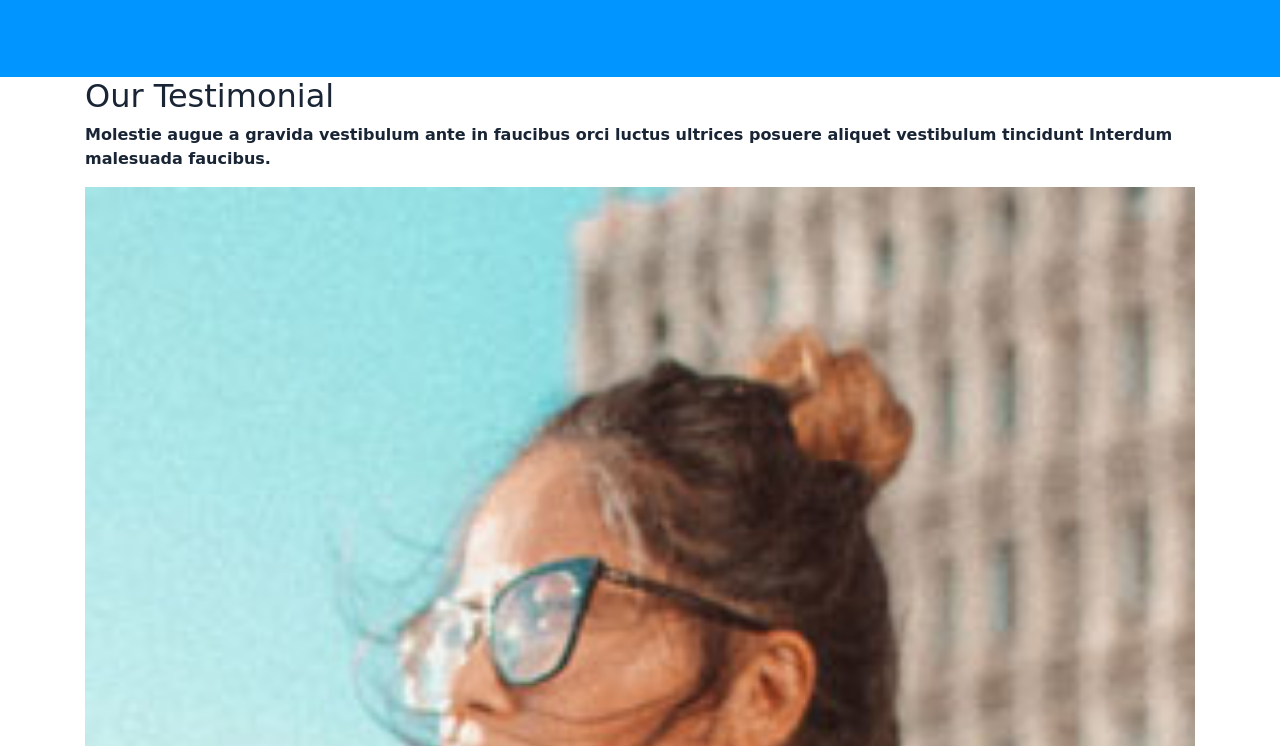
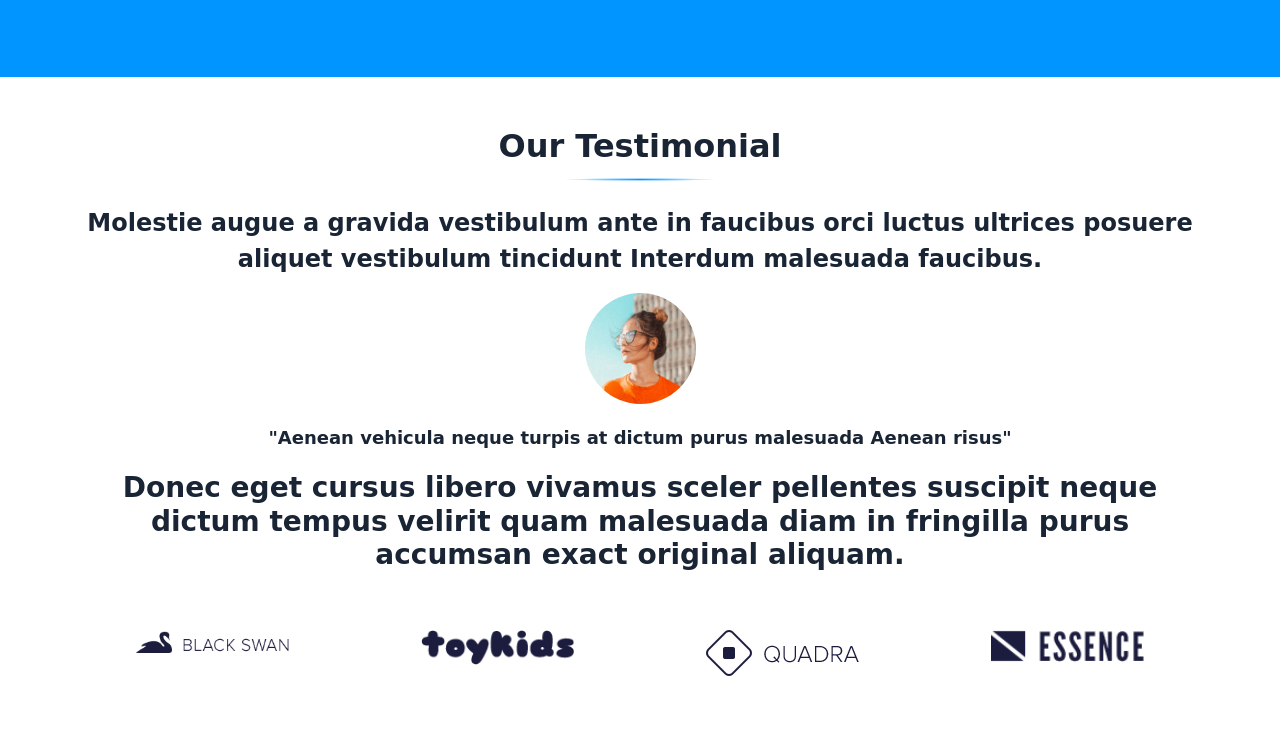
Before and after one commit to nazifa22/netlify, a website: page index.html in a window 1280 px wide. Shown: the part 3034-3780 px from the top of the page. Drawn offline with nearby package versions, Linux system fonts and the light colour scheme; files whose address does not match are found by name; a web font is replaced by a local one.

```diff
--- a/assets/scss/layout/_homepage.scss
+++ b/assets/scss/layout/_homepage.scss
@@ -262,5 +262,55 @@
 }
 
 #testimonial {
+    padding: 50px 0;
+    text-align: center;
 
+    .title-div {
+        @extend %title;
+    }
+
+    .slider {
+        img {
+            width: 10% !important;
+            border-radius: 50%;
+        }
+
+        p {
+            font-size: 18px;
+            margin: 20px 0;
+
+            @include respond-to(smallDevices)
+            {
+                font-size: 16px !important;
+            }
+        }
+
+        h3 {
+            font-weight: bold;
+
+            @include respond-to(smallDevices)
+            {
+                font-size: 22px !important;
+            }
+        }
+    }
+
+    .images {
+        margin: 50px 0 0;
+
+        @include respond-to(smallDevices)
+        {
+            margin: 0px 0 0 !important;
+        }
+
+        img {
+            width: 60%;
+
+            @include respond-to(smallDevices)
+            {
+                margin: 30px 0 0 !important;
+                width: 30% !important;
+            }
+        }
+    }
 }
--- a/index.html
+++ b/index.html
@@ -275,22 +275,38 @@
                 <div class="col">
                     <div id="carouselExampleSlidesOnly" class="carousel slide" data-ride="carousel">
                         <div class="carousel-inner">
-                            <div class="carousel-item active">
-                                <img class="d-block w-100" src="assets/images/img1.jpg" alt="First slide">
+                            <div class="carousel-item active slider">
+                                <img class="w-100 .order-6" src="assets/images/img1.jpg" alt="First slide">
                                 <p>"Aenean vehicula neque turpis at dictum purus malesuada Aenean risus"</p>
                                 <h3>Donec eget cursus libero vivamus sceler pellentes suscipit neque dictum tempus velirit quam malesuada diam in fringilla purus accumsan exact original aliquam.</h3>
                             </div>
-                            <div class="carousel-item">
-                                <img class="d-block w-100" src="assets/images/img2.jpg" alt="Second slide">
+                            <div class="carousel-item slider">
+                                <img class="w-100 .order-6" src="assets/images/img2.jpg" alt="Second slide">
                                 <p>"Aenean vehicula neque turpis at dictum purus malesuada Aenean risus"</p>
                                 <h3>Donec eget cursus libero vivamus sceler pellentes suscipit neque dictum tempus velirit quam malesuada diam in fringilla purus accumsan exact original aliquam.</h3>
                             </div>
-                            <div class="carousel-item">
-                                <img class="d-block w-100" src="assets/images/img3.jpg" alt="Third slide">
+                            <div class="carousel-item slider">
+                                <img class="w-100 .order-6" src="assets/images/img3.jpg" alt="Third slide">
                                 <p>"Aenean vehicula neque turpis at dictum purus malesuada Aenean risus"</p>
                                 <h3>Donec eget cursus libero vivamus sceler pellentes suscipit neque dictum tempus velirit quam malesuada diam in fringilla purus accumsan exact original aliquam.</h3>
                             </div>
                         </div>
+                    </div>
+                </div>
+            </div>
+            <div class="images">
+                <div class="row">
+                    <div class="col-md-3 col-lg-3 col-sm-12 col-12">
+                        <img src="assets/images/1.png" alt="logo">
+                    </div>
+                    <div class="col-md-3 col-lg-3 col-sm-12 col-12">
+                        <img src="assets/images/2.png" alt="logo">
+                    </div>
+                    <div class="col-md-3 col-lg-3 col-sm-12 col-12">
+                        <img src="assets/images/3.png" alt="logo">
+                    </div>
+                    <div class="col-md-3 col-lg-3 col-sm-12 col-12">
+                        <img src="assets/images/4.png" alt="logo">
                     </div>
                 </div>
             </div>
```
Also changed, not shown: assets/css/style.css.
